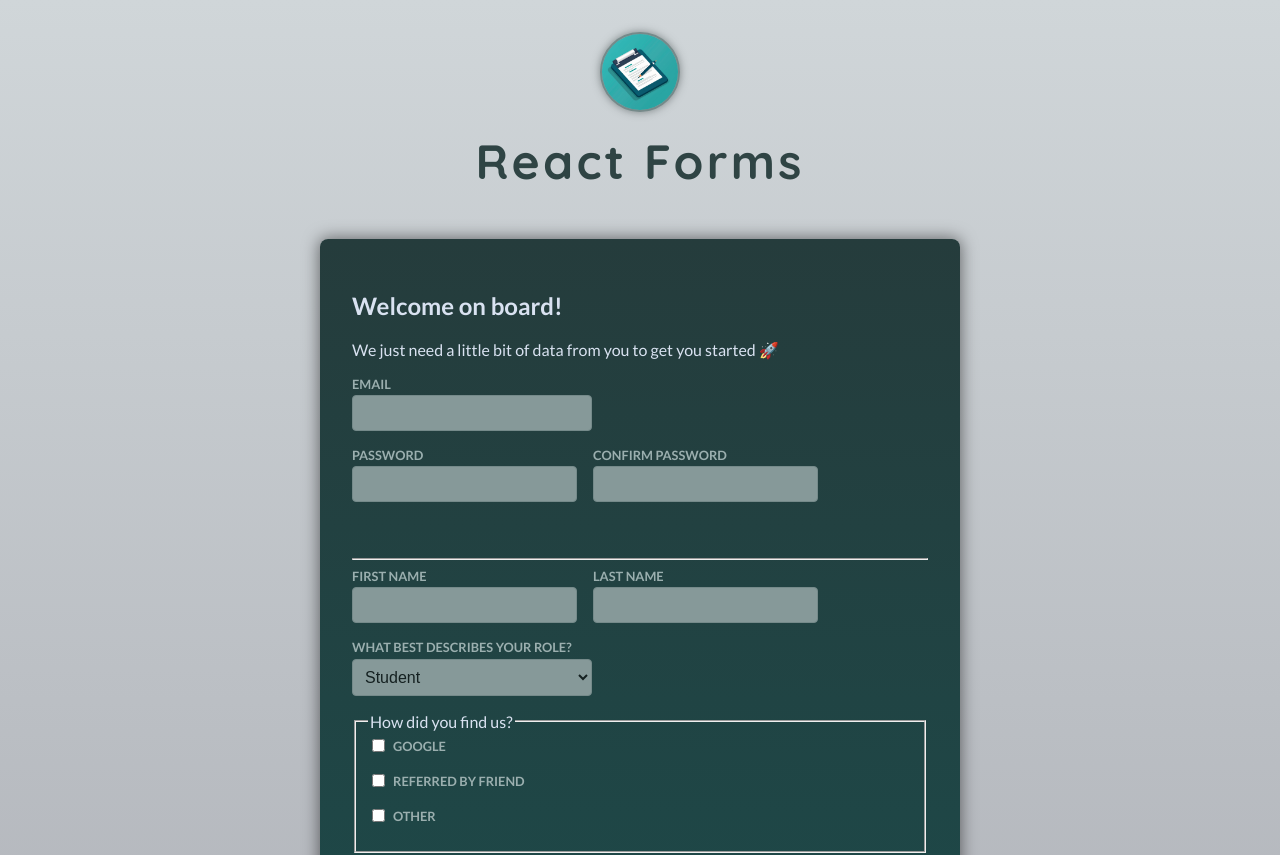
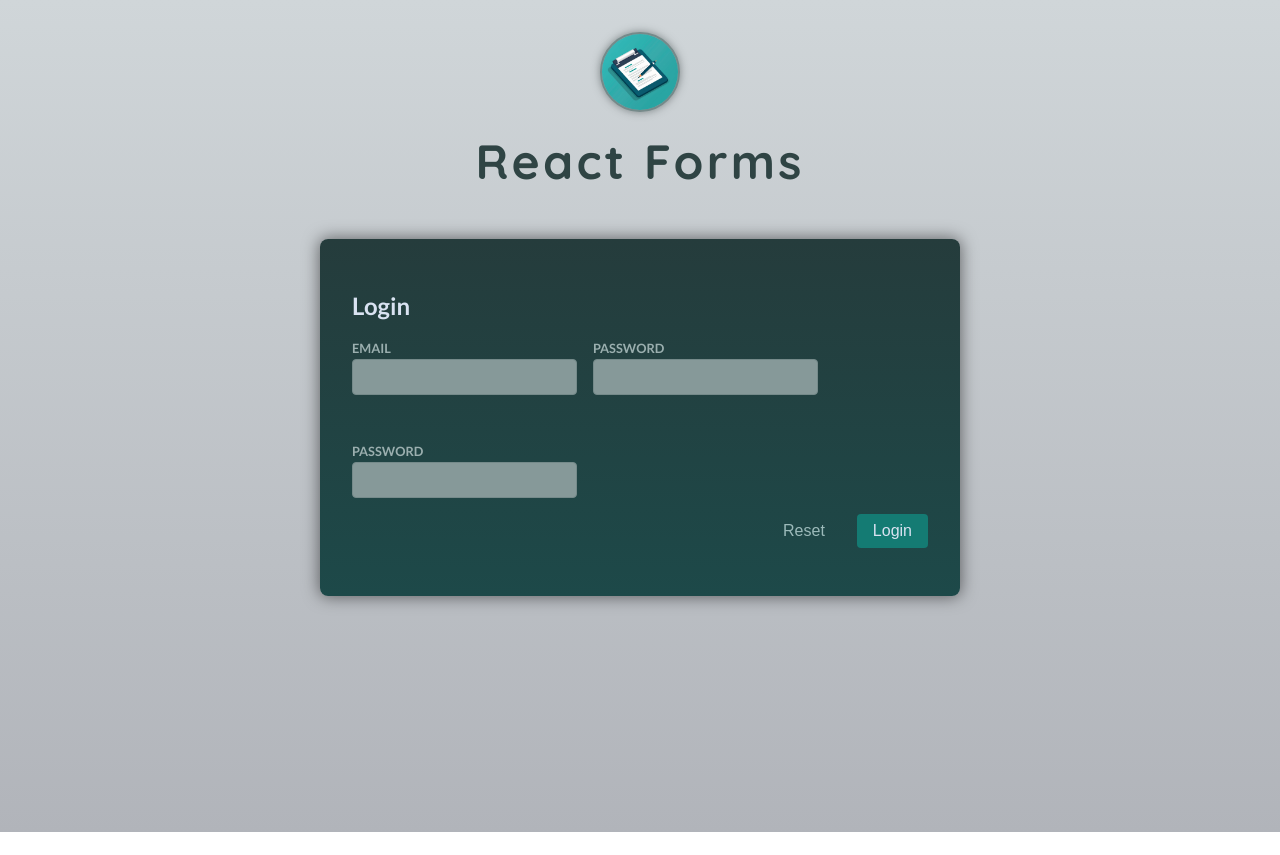
Before and after one commit to hohodsj/ReactTutorial, a React (Vite) app in the folder section 17 working with forms and user input/01-starting-project/: page / in a window 1280 px wide. Shown: the top 855 px of the page. After the commit the page ends 832 px from the top, so only its background shows below. Built offline with nearby package versions, Linux system fonts and the light colour scheme.

Commit message:
add Input component to make input div leaner

```diff
--- a/section 17 working with forms and user input/01-starting-project/src/App.jsx
+++ b/section 17 working with forms and user input/01-starting-project/src/App.jsx
@@ -1,5 +1,5 @@
 import Header from "./components/Header.jsx";
-// import Login from "./components/StateLogin.jsx";
+import Login from "./components/StateLogin.jsx";
 // import Login from "./components/Login.jsx";
 import Signup from './components/Signup.jsx';
 
@@ -8,9 +8,8 @@ function App() {
         <>
             <Header />
             <main>
-                <Signup />
-                {/* <Login /> */}
-                {/* <StateLogin /> */}
+                {/* <Signup /> */}
+                <Login />
             </main>
         </>
     );
--- /dev/null
+++ b/section 17 working with forms and user input/01-starting-project/src/components/Input.jsx
@@ -0,0 +1,14 @@
+export default function Input({label, id, error, ...props}) {
+    return (
+        <div className="control no-margin">
+            <label htmlFor={id}>{label}</label>
+            <input
+                id={id}
+                {...props}
+            />
+            <div className="control-error">
+                {error && <p>{error}</p>}
+            </div>
+        </div>
+    );
+}
--- a/section 17 working with forms and user input/01-starting-project/src/components/StateLogin.jsx
+++ b/section 17 working with forms and user input/01-starting-project/src/components/StateLogin.jsx
@@ -1,4 +1,5 @@
 import { useState } from "react";
+import Input from "./Input";
 
 export default function Login() {
     // approach 1: use 2 states
@@ -28,8 +29,8 @@ export default function Login() {
         password: false,
     });
 
-    const emailIsInvalid =
-        didEdit.email && !enteredValues.email.includes("@");
+    const emailIsInvalid = didEdit.email && !enteredValues.email.includes("@");
+    const passwordIsInvalid = didEdit.password && enteredValues.password.trim().length < 6;
 
     function handleInputChange(identifier, event) {
         setEnteredValues((prevState) => ({
@@ -40,7 +41,7 @@ export default function Login() {
         setDidEdit((prevEdit) => ({
             ...prevEdit,
             [identifier]: false,
-        }))
+        }));
     }
 
     function handleSubmit(event) {
@@ -49,7 +50,7 @@ export default function Login() {
     }
 
     function handleInputBlur(identifier) {
-        setDidEdit(prevEdit => ({
+        setDidEdit((prevEdit) => ({
             ...prevEdit,
             [identifier]: true,
         }));
@@ -60,22 +61,27 @@ export default function Login() {
             <h2>Login</h2>
 
             <div className="control-row">
-                <div className="control no-margin">
-                    <label htmlFor="email">Email</label>
-                    <input
+                <Input
+                    label="email"
                     id="email"
                     type="email"
                     name="email"
                     onBlur={() => handleInputBlur("email")}
                     onChange={(event) => handleInputChange("email", event)}
                     value={enteredValues.email || ""}
+                    error={emailIsInvalid ? "Please enter a valid email address" : ""}
                 />
-                    <div className="control-error">
-                        {emailIsInvalid && (
-                            <p>Please enter a valid email address.</p>
-                        )}
-                    </div>
-                </div>
+                <Input
+                    label="password"
+                    id="password"
+                    type="password"
+                    name="password"
+                    onBlur={() => handleInputBlur("password")}
+                    onChange={(event) => handleInputChange("password", event)}
+                    value={enteredValues.password || ""}
+                    error={passwordIsInvalid ? "Password must be at least 6 characters long" : ""}
+                />
+
 
                 <div className="control no-margin">
                     <label
```
Lines whose indentation alone changed are shown as unchanged.
